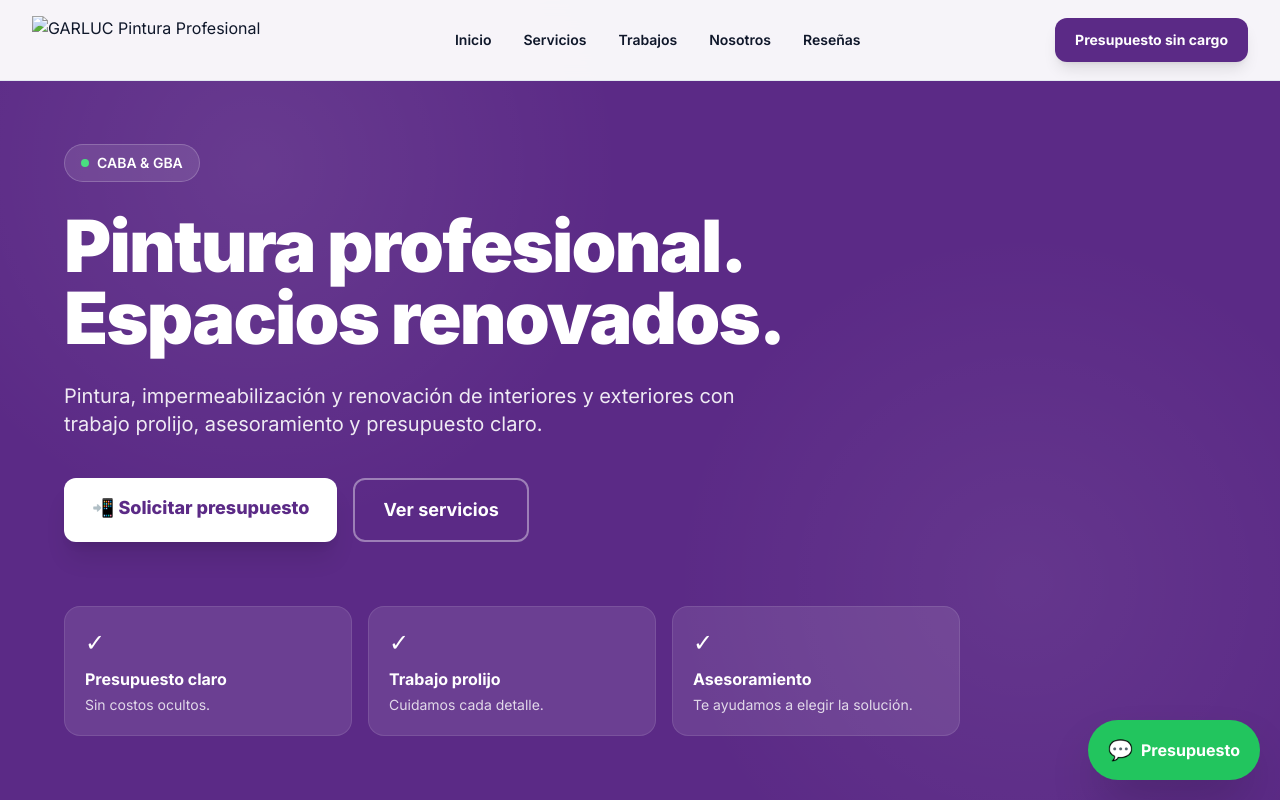
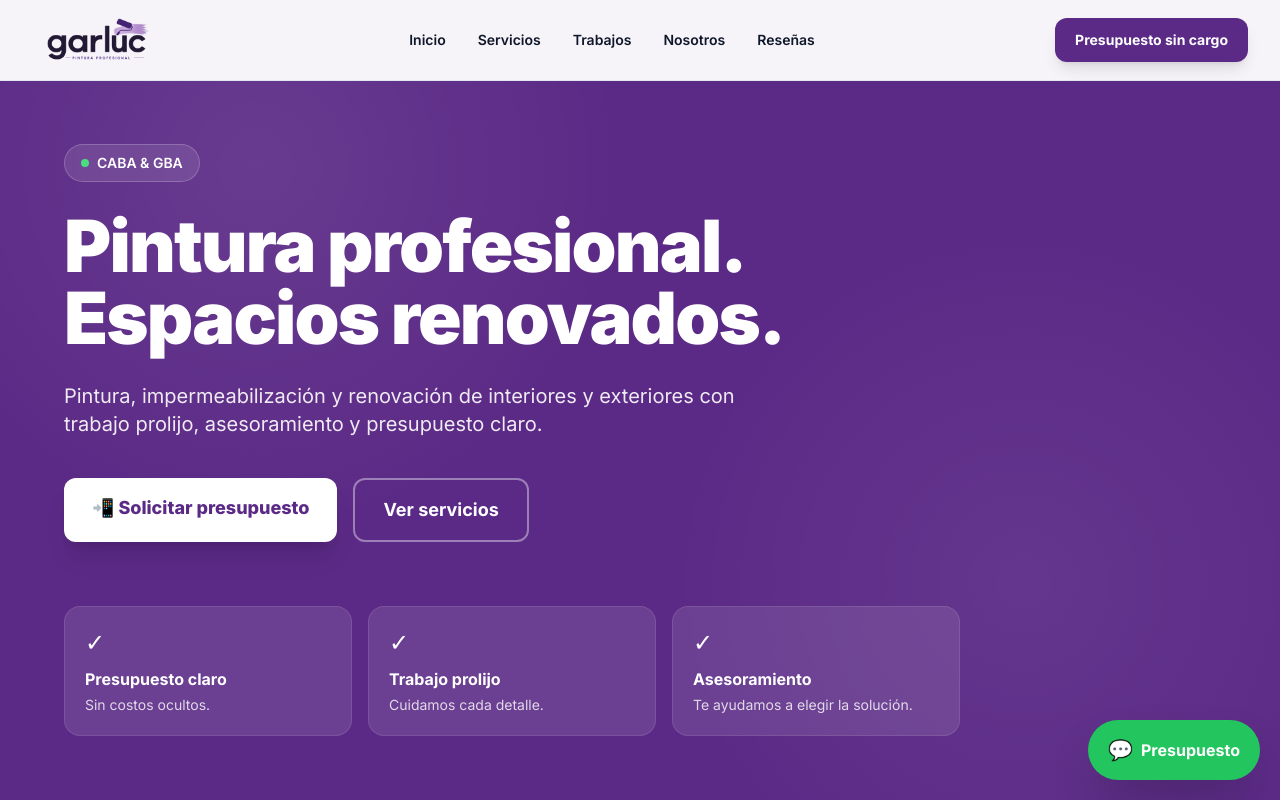
Before and after one commit to 437Luciano/garluc-pintura, a plain HTML site: page index.html in a window 1280 px wide. Shown: the top 800 px of the page. Drawn offline with nearby package versions, Linux system fonts and the light colour scheme.

Commit message:
Update index.html

```diff
--- a/index.html
+++ b/index.html
@@ -133,7 +133,7 @@
 
             <a href="#inicio" class="flex items-center">
                 <img
-                    src="logo.png.PNG"
+                    src="logo.png-removebg-preview.png"
                     alt="GARLUC Pintura Profesional"
                     class="h-12 w-auto"
                 >
@@ -832,7 +832,7 @@
             <div>
 
                 <img
-                    src="logo.png.PNG"
+                    src="logo.png-removebg-preview.png"
                     alt="GARLUC"
                     class="h-14 w-auto mb-5 brightness-0 invert"
                 >
```
